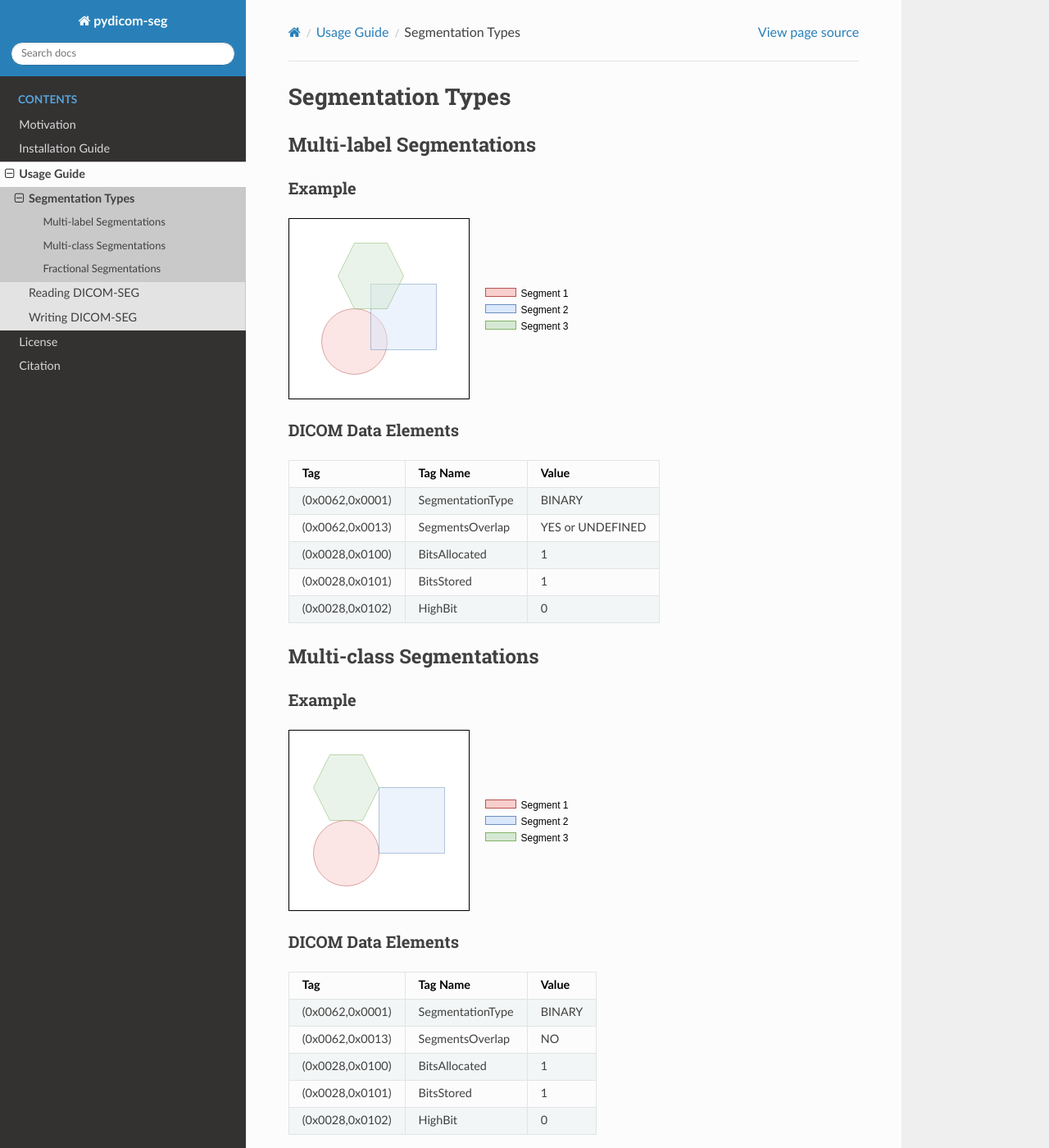
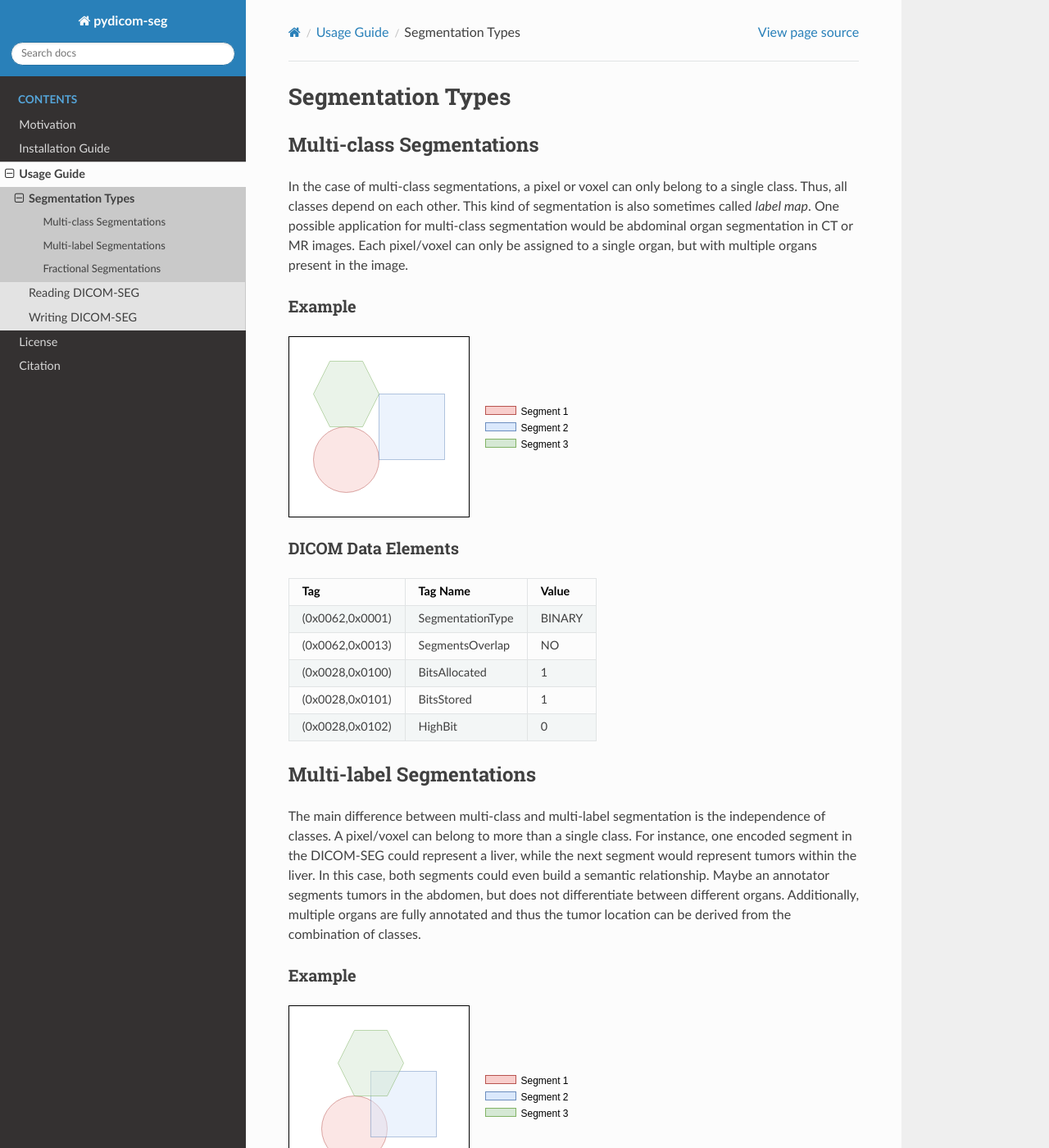
Before and after one commit to razorx89/pydicom-seg, a Sphinx documentation site: the page built from docs/guides/seg_types.rst, in a window 1280 px wide and 1400 px high. Shown: the whole window at 82% size. Built offline with Sphinx 7.4.7 and the Read the Docs theme 2.0.0, drawn with Linux system fonts in a browser that asks for light colours.

Commit message:
Add documentation about segmentation types

```diff
--- a/docs/guides/seg_types.rst
+++ b/docs/guides/seg_types.rst
@@ -1,8 +1,49 @@
 Segmentation Types
 ==================
 
+Multi-class Segmentations
+-------------------------
+
+In the case of multi-class segmentations, a pixel or voxel can only belong to a
+single class. Thus, all classes depend on each other. This kind of segmentation
+is also sometimes called *label map*. One possible application for multi-class
+segmentation would be abdominal organ segmentation in CT or MR images. Each
+pixel/voxel can only be assigned to a single organ, but with multiple organs
+present in the image.
+
+Example
+^^^^^^^
+.. image:: ../_static/images/seg-binary-multi-class.svg
+    :alt: Examplary multi-label segmentation
+
+DICOM Data Elements
+^^^^^^^^^^^^^^^^^^^
+
++-----------------+------------------+--------+
+| Tag             | Tag Name         | Value  |
++=================+==================+========+
+| (0x0062,0x0001) | SegmentationType | BINARY |
++-----------------+------------------+--------+
+| (0x0062,0x0013) | SegmentsOverlap  | NO     |
++-----------------+------------------+--------+
+| (0x0028,0x0100) | BitsAllocated    | 1      |
++-----------------+------------------+--------+
+| (0x0028,0x0101) | BitsStored       | 1      |
++-----------------+------------------+--------+
+| (0x0028,0x0102) | HighBit          | 0      |
++-----------------+------------------+--------+
+
 Multi-label Segmentations
 -------------------------
+
+The main difference between multi-class and multi-label segmentation is the
+independence of classes. A pixel/voxel can belong to more than a single class.
+For instance, one encoded segment in the DICOM-SEG could represent a liver,
+while the next segment would represent tumors within the liver. In this case,
+both segments could even build a semantic relationship. Maybe an annotator
+segments tumors in the abdomen, but does not differentiate between different
+organs. Additionally, multiple organs are fully annotated and thus the tumor
+location can be derived from the combination of classes.
 
 Example
 ^^^^^^^
@@ -25,31 +66,6 @@ DICOM Data Elements
 +-----------------+------------------+------------------+
 | (0x0028,0x0102) | HighBit          | 0                |
 +-----------------+------------------+------------------+
-
-Multi-class Segmentations
--------------------------
-
-Example
-^^^^^^^
-.. image:: ../_static/images/seg-binary-multi-class.svg
-    :alt: Examplary multi-label segmentation
-
-DICOM Data Elements
-^^^^^^^^^^^^^^^^^^^
-
-+-----------------+------------------+--------+
-| Tag             | Tag Name         | Value  |
-+=================+==================+========+
-| (0x0062,0x0001) | SegmentationType | BINARY |
-+-----------------+------------------+--------+
-| (0x0062,0x0013) | SegmentsOverlap  | NO     |
-+-----------------+------------------+--------+
-| (0x0028,0x0100) | BitsAllocated    | 1      |
-+-----------------+------------------+--------+
-| (0x0028,0x0101) | BitsStored       | 1      |
-+-----------------+------------------+--------+
-| (0x0028,0x0102) | HighBit          | 0      |
-+-----------------+------------------+--------+
 
 Fractional Segmentations
 ------------------------
```
